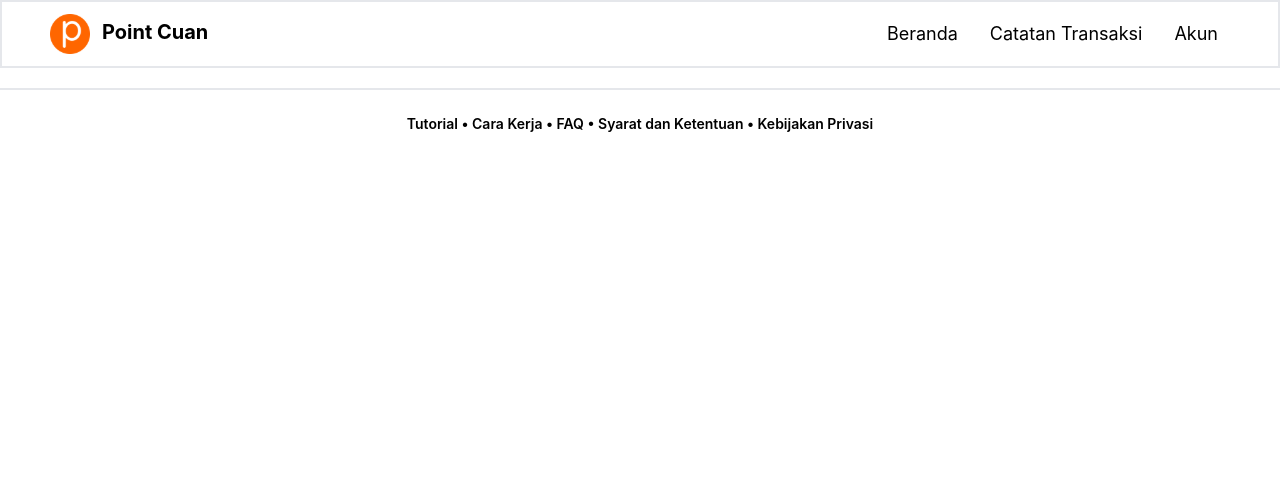
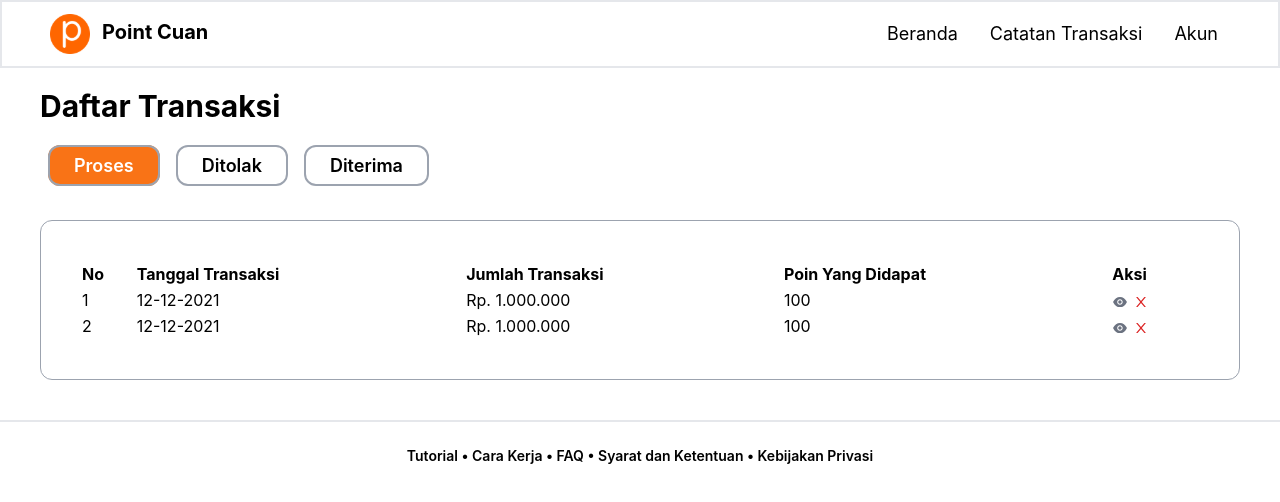
Before and after one commit to daffashafwan/pointcuan-fe, a React (Create React App) app: page /riwayattransaksi in a window 1280 px wide. Shown: the top 502 px of the page. Built offline with nearby package versions, Linux system fonts and the light colour scheme.

Commit message:
menambahkan riwayat transaksi

```diff
--- /dev/null
+++ b/src/components/TableRiwayatTransaksi.js
@@ -0,0 +1,123 @@
+import React from "react";
+import { AiFillEye, AiOutlineClose } from "react-icons/ai";
+
+function TableRiwayatTransaksi({ statusTransaksi }) {
+  return (
+    <div className="border border-gray-400 p-2 md:p-10 mt-10 mx-2 md:mx-10 rounded rounded-xl">
+      {/* Proses */}
+      {statusTransaksi == 0 ? (
+        <table class="table-auto w-full text-center md:text-left text-xs md:text-base">
+          <thead>
+            <tr>
+              <th>No</th>
+              <th>Tanggal Transaksi</th>
+              <th>Jumlah Transaksi</th>
+              <th>Poin Yang Didapat</th>
+              <th>Aksi</th>
+            </tr>
+          </thead>
+          <tbody>
+            <tr>
+              <td>1</td>
+              <td>12-12-2021</td>
+              <td>Rp. 1.000.000</td>
+              <td>100</td>
+              <td>
+                <AiFillEye className="inline fill-gray-500" />
+                {"  "}
+                <AiOutlineClose className="inline fill-red-600" />
+              </td>
+            </tr>
+            <tr>
+              <td>2</td>
+              <td>12-12-2021</td>
+              <td>Rp. 1.000.000</td>
+              <td>100</td>
+              <td>
+                <AiFillEye className="inline fill-gray-500" />
+                {"  "}
+                <AiOutlineClose className="inline fill-red-600" />
+              </td>
+            </tr>
+          </tbody>
+        </table>
+      ) : (
+        <span></span>
+      )}
+      {/* Ditolakj */}
+      {statusTransaksi == 1 ? (
+        <table class="table-auto w-full text-center md:text-left text-xs md:text-base">
+          <thead>
+            <tr>
+              <th>No</th>
+              <th>Tanggal Transaksi</th>
+              <th>Jumlah Transaksi</th>
+              <th>Poin Yang Didapat</th>
+              <th>Aksi</th>
+            </tr>
+          </thead>
+          <tbody>
+            <tr>
+              <td>1</td>
+              <td>12-12-2021</td>
+              <td>Rp. 1.000.000</td>
+              <td>100</td>
+              <td>
+                <AiFillEye className="inline fill-gray-500" />
+              </td>
+            </tr>
+            <tr>
+              <td>2</td>
+              <td>12-12-2021</td>
+              <td>Rp. 1.000.000</td>
+              <td>100</td>
+              <td>
+                <AiFillEye className="inline fill-gray-500" />
+              </td>
+            </tr>
+          </tbody>
+        </table>
+      ) : (
+        <span></span>
+      )}
+      {/* Diterima */}
+      {statusTransaksi == 2 ? (
+        <table class="table-auto w-full text-center md:text-left text-xs md:text-base">
+          <thead>
+            <tr>
+              <th>No</th>
+              <th>Tanggal Transaksi</th>
+              <th>Jumlah Transaksi</th>
+              <th>Poin Yang Didapat</th>
+              <th>Aksi</th>
+            </tr>
+          </thead>
+          <tbody>
+            <tr>
+              <td>1</td>
+              <td>12-12-2021</td>
+              <td>Rp. 1.000.000</td>
+              <td>100</td>
+              <td>
+                <AiFillEye className="inline fill-gray-500" />
+              </td>
+            </tr>
+            <tr>
+              <td>2</td>
+              <td>12-12-2021</td>
+              <td>Rp. 1.000.000</td>
+              <td>100</td>
+              <td>
+                <AiFillEye className="inline fill-gray-500" />
+              </td>
+            </tr>
+          </tbody>
+        </table>
+      ) : (
+        <span></span>
+      )}
+    </div>
+  );
+}
+
+export default TableRiwayatTransaksi;
--- a/src/pages/userPages/RiwayatTransaksiPage.js
+++ b/src/pages/userPages/RiwayatTransaksiPage.js
@@ -2,18 +2,57 @@ import React from "react";
 import { useState } from "react/cjs/react.development";
 import UserDashboardNavbarComponent from "../../views/UserDashboardNavbarComponent";
 import UserFooterComponent from "../../views/UserFooterComponent";
+import { AiFillEye, AiOutlineClose } from "react-icons/ai";
+import TableRiwayatTransaksi from "../../components/TableRiwayatTransaksi";
 
 function RiwayatTransaksiPage() {
-  const [statiusTransaksi, setStatusTransaksi] = useState(0);
+  const [statusTransaksi, setStatusTransaksi] = useState(0);
   return (
     <div>
       <UserDashboardNavbarComponent />
-      <div className="container">
+      <div className="container mx-auto pt-20">
         <div>
-          <h1>Daftar Transaksi</h1>
-          <span>Proses</span>
-          <span>Ditolak</span>
-          <span>Diterima</span>
+          <h1 className="md:mx-10 text-center md:text-left font-bold text-3xl mt-2">
+            Daftar Transaksi
+          </h1>
+          <div className="mt-7 mx-2 md:mx-10 text-center md:text-left">
+            <span
+              className={
+                "border border-gray-400 border-2 rounded-md md:rounded-xl px-4 md:px-6 py-2 mx-2 text-xs md:text-lg font-semibold cursor-pointer " +
+                (statusTransaksi === 0
+                  ? "text-white bg-orange-500 hover:bg-orange-400 text-white "
+                  : " text-black bg-white hover:bg-gray-200 text-black")
+              }
+              onClick={() => setStatusTransaksi(0)}
+            >
+              Proses
+            </span>
+            <span
+              className={
+                "border border-gray-400 border-2 rounded-md md:rounded-xl px-4 md:px-6 py-2 mx-2 text-xs md:text-lg font-semibold cursor-pointer " +
+                (statusTransaksi === 1
+                  ? "text-white bg-orange-500 hover:bg-orange-400 text-white "
+                  : " text-black bg-white hover:bg-gray-200 text-black")
+              }
+              onClick={() => setStatusTransaksi(1)}
+            >
+              Ditolak
+            </span>
+            <span
+              className={
+                "border border-gray-400 border-2 rounded-md md:rounded-xl px-4 md:px-6 py-2 mx-2 text-xs md:text-lg font-semibold cursor-pointer " +
+                (statusTransaksi === 2
+                  ? "text-white bg-orange-500 hover:bg-orange-400 text-white "
+                  : " text-black bg-white hover:bg-gray-200 text-black")
+              }
+              onClick={() => setStatusTransaksi(2)}
+            >
+              Diterima
+            </span>
+          </div>
+        </div>
+        <div>
+          <TableRiwayatTransaksi statusTransaksi={statusTransaksi} />
         </div>
       </div>
       <UserFooterComponent />
```
Also changed, not shown: src/pages/userPages/RiwayatRedeem.js (added).
